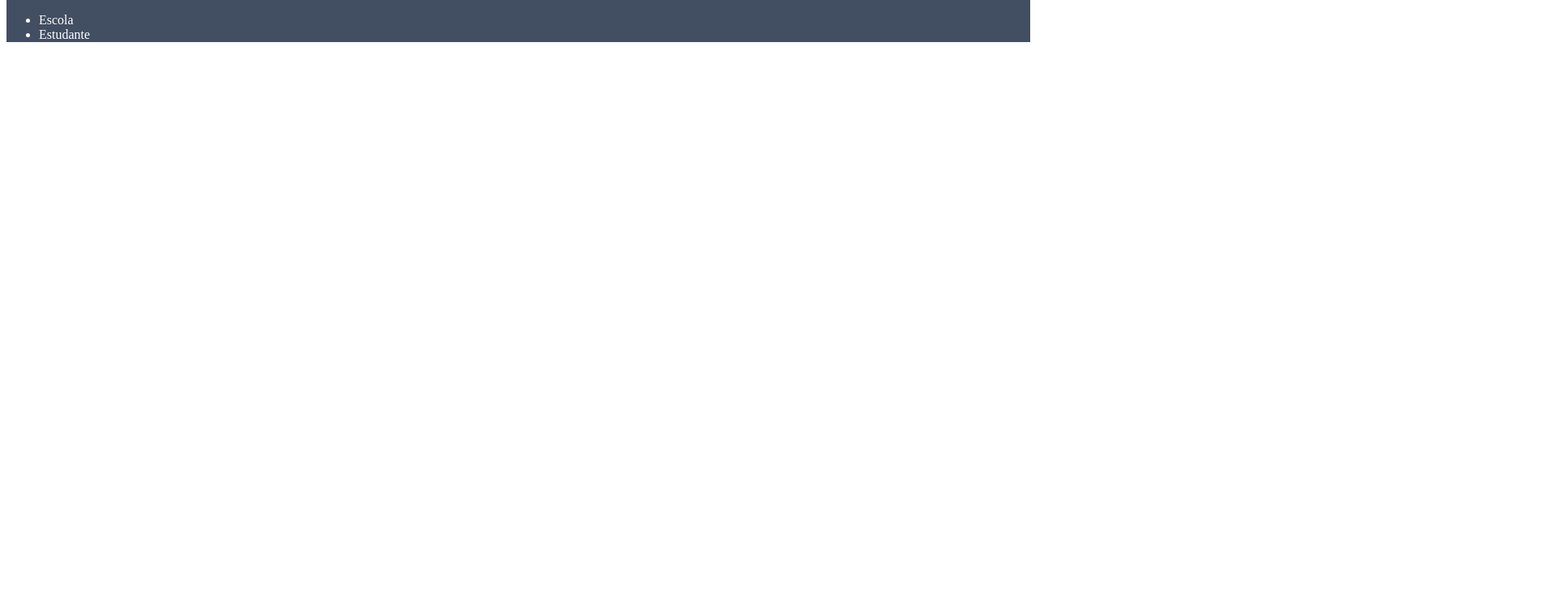
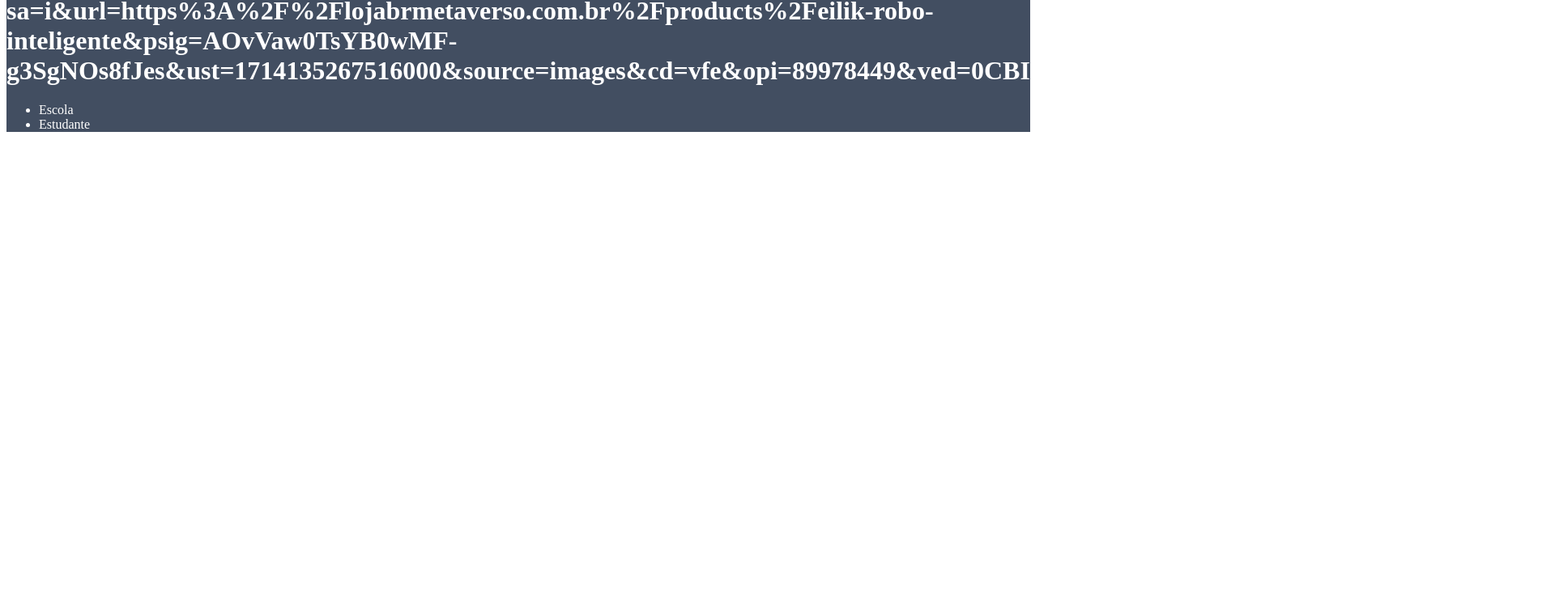
Before and after one commit to usuario303/site-turma-criativa, a plain HTML site: page index.html in a window 1280 px wide. Shown: the part 50-800 px from the top of the page at 81% size, 1920 px wide, since content can reach past the window. Drawn offline with Linux system fonts and the light colour scheme.

Commit message:
Update index.html

```diff
--- a/index.html
+++ b/index.html
@@ -8,7 +8,7 @@
 </head>
 <body>
     <header>
-        <h1>Vai ser uma imagem aqui</h1>
+        <h1>https://www.google.com/url?sa=i&url=https%3A%2F%2Flojabrmetaverso.com.br%2Fproducts%2Feilik-robo-inteligente&psig=AOvVaw0TsYB0wMF-g3SgNOs8fJes&ust=1714135267516000&source=images&cd=vfe&opi=89978449&ved=0CBIQjRxqFwoTCOizzNCx3YUDFQAAAAAdAAAAABAE</h1>
         <ul>
             <li>Escola</li>
             <li>Estudante</li>
```
